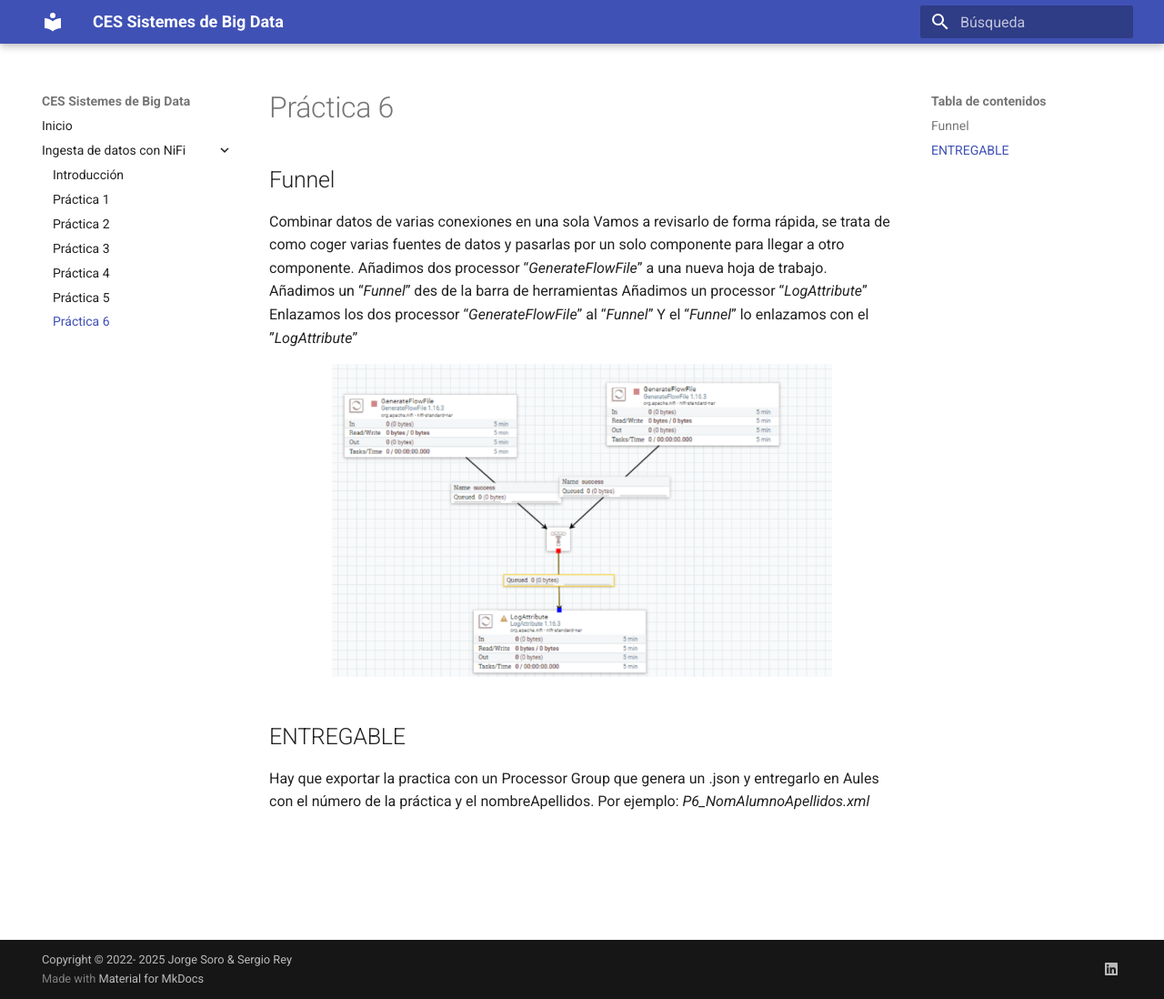
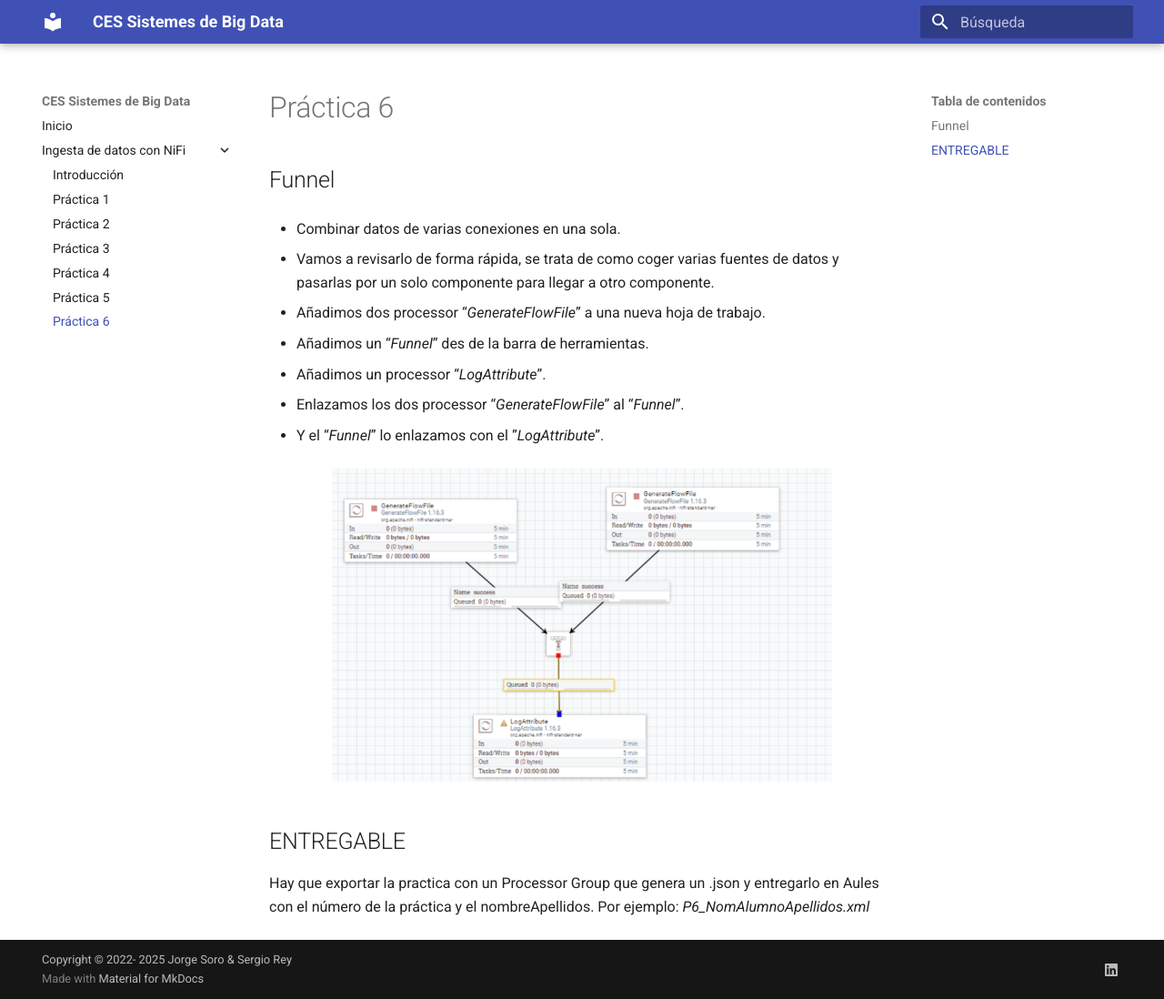
Before and after one commit to jorsodom/bigdata-sb, an MkDocs documentation site: the page built from docs/nifiPractica6.md, in a window 1280 px wide and 1098 px high. Shown: the whole window at 91% size. Built offline with MkDocs 1.6.1 and Material for MkDocs 9.7.7, drawn with Linux system fonts in a browser that asks for light colours.

Commit message:
upd index page

```diff
--- a/docs/nifiPractica6.md
+++ b/docs/nifiPractica6.md
@@ -1,13 +1,18 @@
 ## Funnel
 
-Combinar datos de varias conexiones en una sola
-Vamos a revisarlo de forma rápida, se trata de como coger varias fuentes de datos y
-pasarlas por un solo componente para llegar a otro componente.
-Añadimos dos processor “*GenerateFlowFile*” a una nueva hoja de trabajo.
-Añadimos un “*Funnel*” des de la barra de herramientas
-Añadimos un processor “*LogAttribute*”
-Enlazamos los dos processor “*GenerateFlowFile*” al “*Funnel*”
-Y el “*Funnel*” lo enlazamos con el ”*LogAttribute*”
+- Combinar datos de varias conexiones en una sola.
+
+- Vamos a revisarlo de forma rápida, se trata de como coger varias fuentes de datos y pasarlas por un solo componente para llegar a otro componente.
+
+- Añadimos dos processor “*GenerateFlowFile*” a una nueva hoja de trabajo.
+
+- Añadimos un “*Funnel*” des de la barra de herramientas.
+
+- Añadimos un processor “*LogAttribute*”.
+
+- Enlazamos los dos processor “*GenerateFlowFile*” al “*Funnel*”.
+
+- Y el “*Funnel*” lo enlazamos con el ”*LogAttribute*”.
 
 <div align="center">
 <img src="../img/NiFiP6.1.png" alt="Práctica 6"
```
Also changed, not shown: docs/nifiPractica1.md (+1 -0 lines), docs/nifiPractica7.md (+1 -1 lines), docs/nifiPractica8.md (+3 -2 lines).
